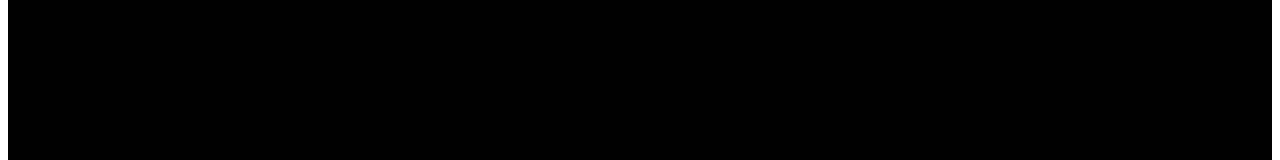
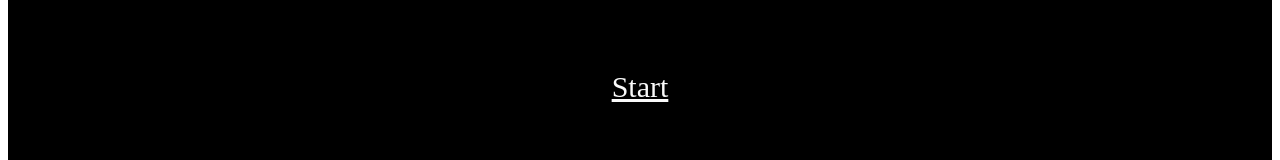
Before and after one commit to FrancitiX/Node-Test, a website: page index.html in a window 1280 px wide. Shown: the part 121-281 px from the top of the page. Drawn offline with Linux system fonts and the light colour scheme.

Commit message:
First RUn

```diff
--- a/index.html
+++ b/index.html
@@ -7,7 +7,7 @@
 </head>
 <body>
     <div style="height:50vh;width:100%;display: flex;justify-content:center;align-items:center;background-color: rgb(0,0,0);">
-        <a style="color:rgb(250,250,250)" href="./tu-proyecto/public/Login.html"></a>
+        <a style="color:rgb(250,250,250);font-size: 30px;" href="./tu-proyecto/public/Login.html">Start</a>
     </div>
 
 </body>
```
